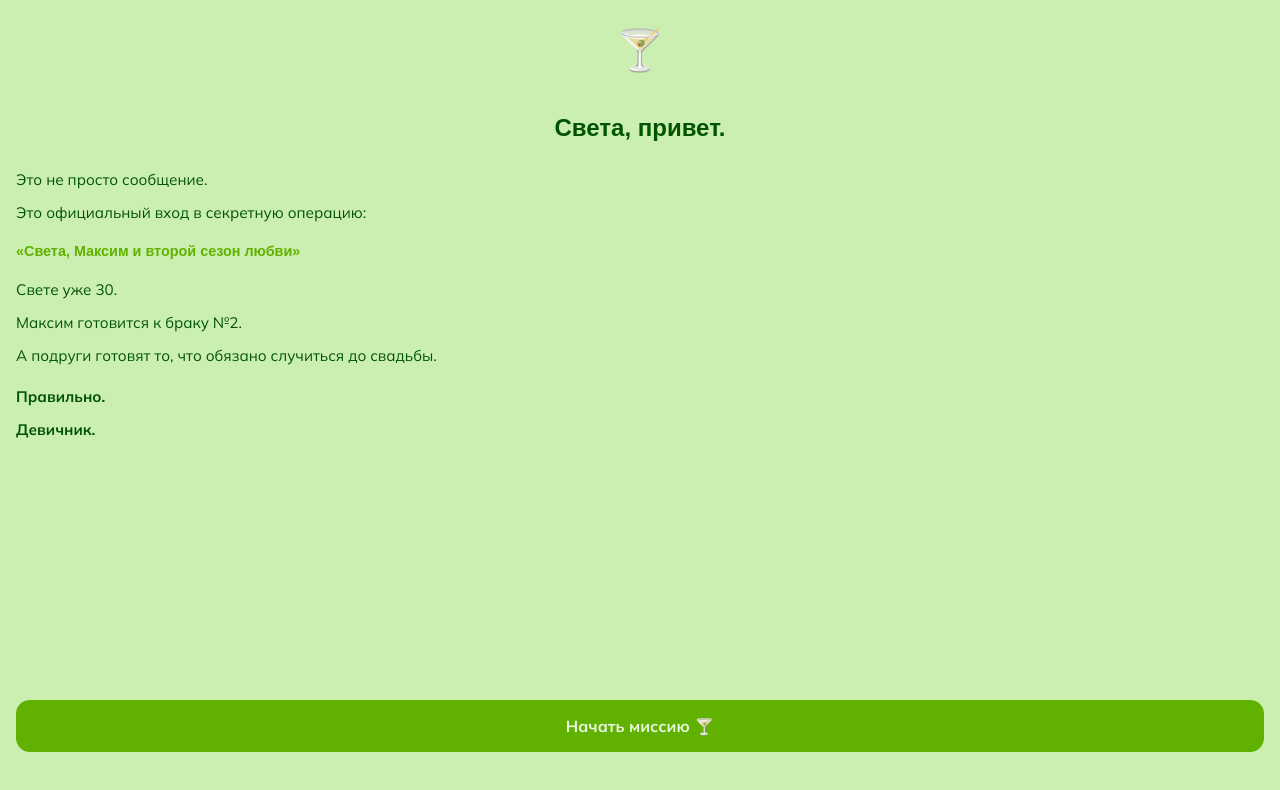
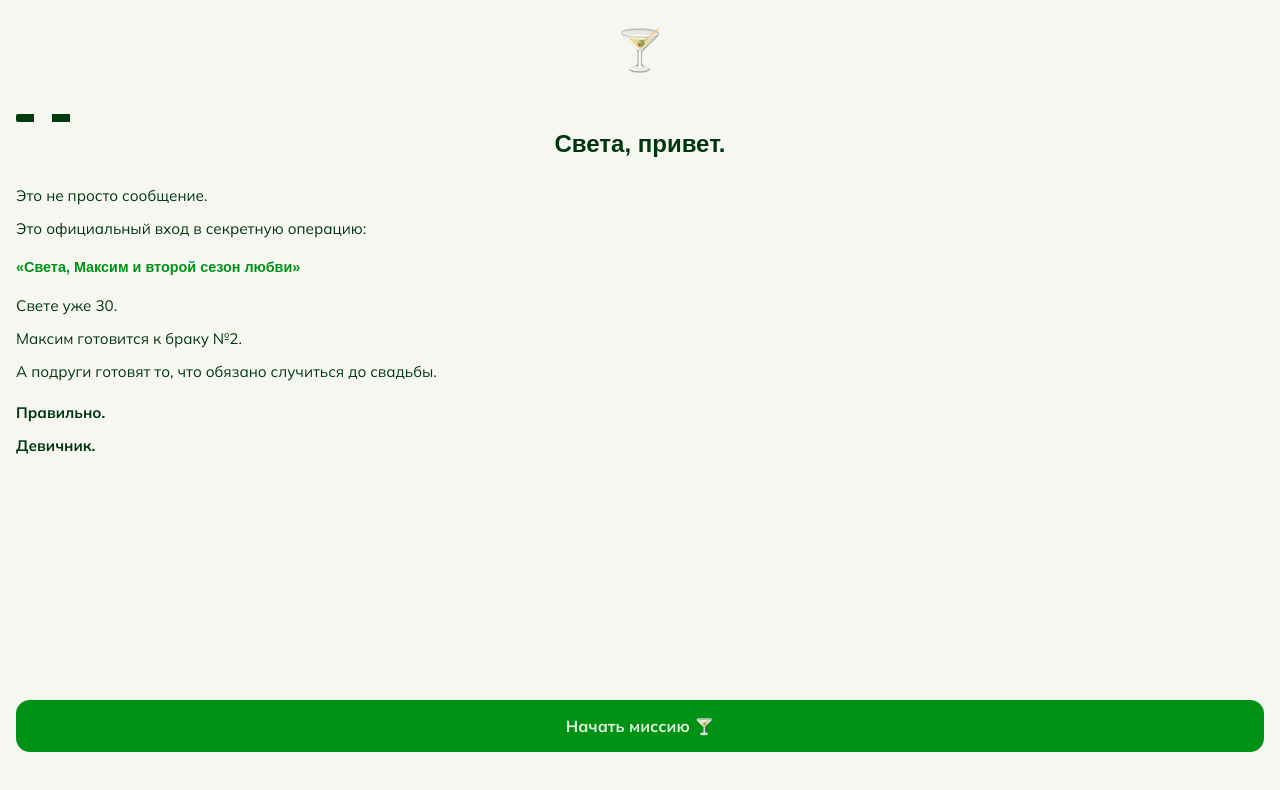
Before and after one commit to PavlushaPavel/sveta-bachelorette, a React (Vite) app: page / in a window 1280 px wide. Shown: the top 790 px of the page. Built offline with nearby package versions, Linux system fonts and the light colour scheme; a web font is replaced by a local one.

Commit message:
design: beach club palette — hunter green stripes + ivory + sage

```diff
--- a/src/styles/global.css
+++ b/src/styles/global.css
@@ -66,6 +66,29 @@ body {
   animation: fadeUp 280ms ease-out 200ms both;
 }
 
+/* Beach Club stripe accent — a thin stripe band above screen titles */
+.screen-title::before {
+  content: '';
+  display: block;
+  height: 8px;
+  width: 64px;
+  background: var(--stripe-pattern);
+  border-radius: 2px;
+  margin-bottom: var(--space-sm);
+}
+
+/* Stripe card — full stripe panel (used on key screens) */
+.stripe-card {
+  background: var(--stripe-pattern);
+  color: var(--stripe-light);
+  border-radius: 16px;
+  padding: var(--space-lg);
+}
+
+.stripe-card p, .stripe-card h2, .stripe-card h3 {
+  color: var(--stripe-light);
+}
+
 .screen-subtitle {
   font-family: var(--font-display);
   font-size: 1rem;
--- a/src/styles/tokens.css
+++ b/src/styles/tokens.css
@@ -2,14 +2,25 @@
 @import url('https://fonts.googleapis.com/css2?family=Unbounded:wght@700;900&family=Mulish:wght@400;500;600;700&display=swap');
 
 :root {
-  /* Colors */
-  --color-bg:        oklch(91% 0.09 132); /* chroma kept ≤0.10 for sRGB safety on Android WebView */
-  --color-surface:   oklch(96% 0.04 132);
-  --color-deep:      oklch(38% 0.14 145);
-  --color-lime-pop:  oklch(68% 0.22 132);
-  --color-gold:      oklch(68% 0.14 76);
-  --color-champagne: oklch(87% 0.05 88);
-  --color-muted:     oklch(52% 0.08 145);
+  /* Colors — Beach Club palette extracted from mood board reference */
+  --color-bg:        oklch(97.5% 0.008 105); /* warm ivory — cream white of the stripe card */
+  --color-surface:   oklch(94% 0.032 140);   /* sage green — card surfaces */
+  --color-deep:      oklch(28% 0.10 153);    /* hunter green — dark stripe color */
+  --color-lime-pop:  oklch(57% 0.19 144);    /* botanical green — CTAs */
+  --color-gold:      oklch(67% 0.13 73);     /* prosecco gold */
+  --color-champagne: oklch(95% 0.022 92);    /* warm champagne blush */
+  --color-muted:     oklch(54% 0.055 148);   /* sage muted text */
+
+  /* Stripe pattern — alternating dark green / cream (from Beach Club card) */
+  --stripe-dark:     oklch(30% 0.11 152);    /* deep hunter stripe */
+  --stripe-light:    oklch(97.5% 0.008 105); /* cream stripe */
+  --stripe-pattern:  repeating-linear-gradient(
+    90deg,
+    var(--stripe-dark)  0px,
+    var(--stripe-dark)  18px,
+    var(--stripe-light) 18px,
+    var(--stripe-light) 36px
+  );
 
   /* Typography */
   --font-display: 'Unbounded', sans-serif;
```
